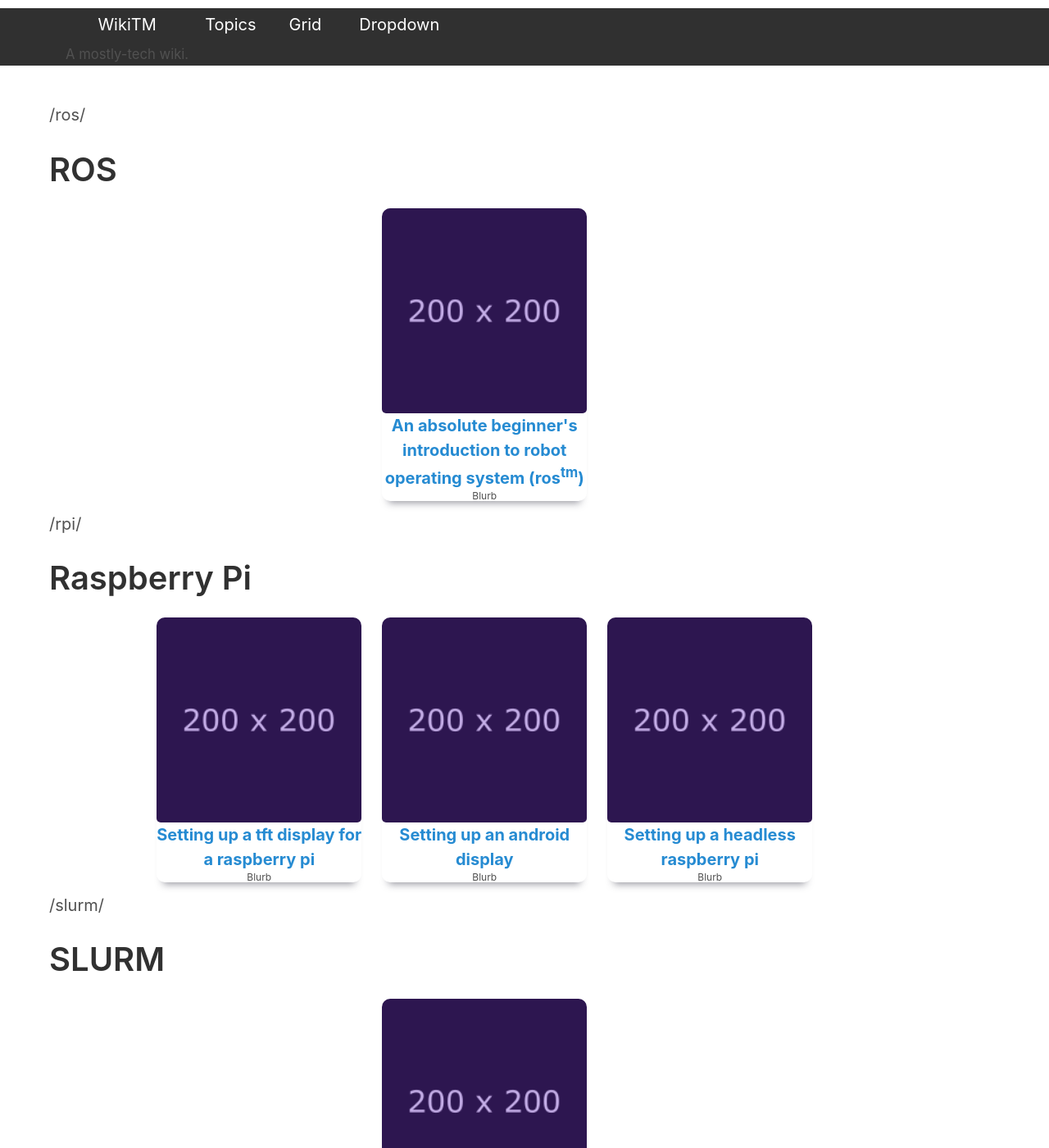
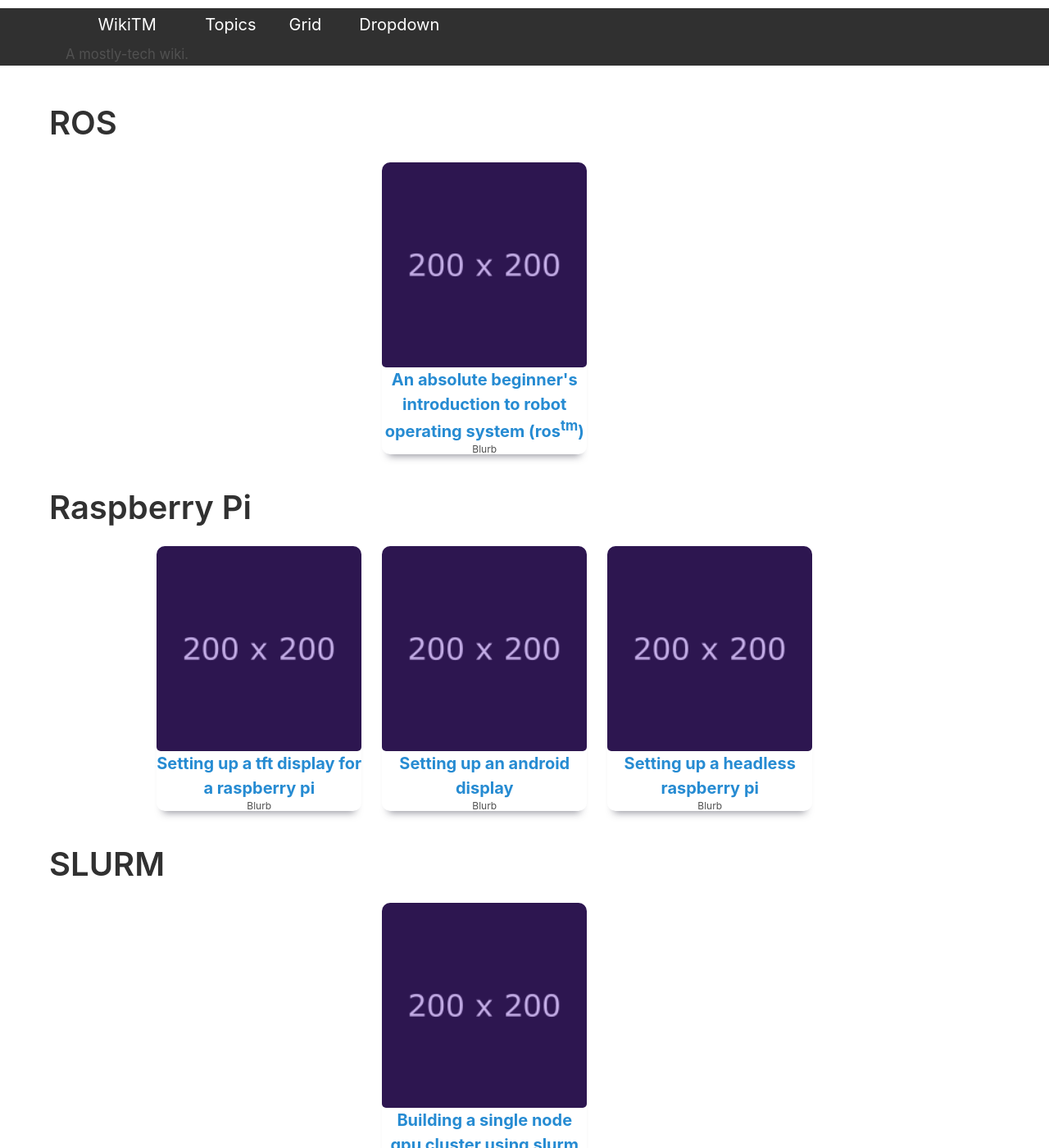
Before and after one commit to tejaswid/wikitm, a Jekyll site: the page built from grid.html, in a window 1280 px wide and 1400 px high. Shown: the whole window at 82% size. Built offline with Jekyll 4.4.1, drawn with Linux system fonts in a browser that asks for light colours.

Commit message:
corrected error in links

```diff
--- a/grid.html
+++ b/grid.html
@@ -12,9 +12,7 @@ title: Grid
         {% endif %}
 
         {% comment %} Link to the hompage of the topic {% endcomment %}
-        {% assign topic_homepage = {{ site.baseurl | append:"/" | append:coll.label | append:"/" }} %}
         <div>
-            <p>{{topic_homepage}}</p>
             <a href='{{ site.baseurl | append:"/" | append:coll.label | append:"/" }}'><h1>{{ coll.menu_heading }}</h1></a>
         </div>
         <div class="facade">
```
